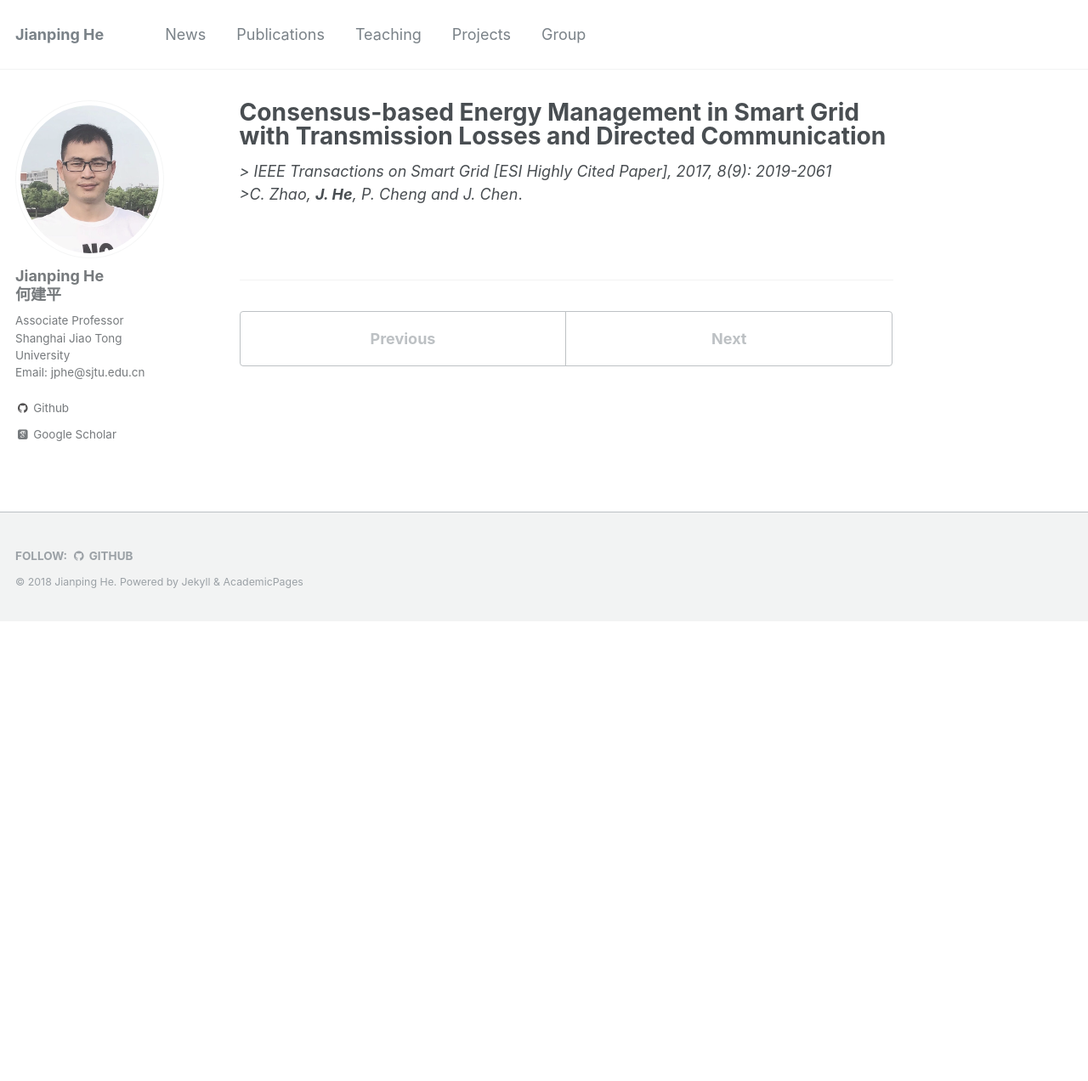
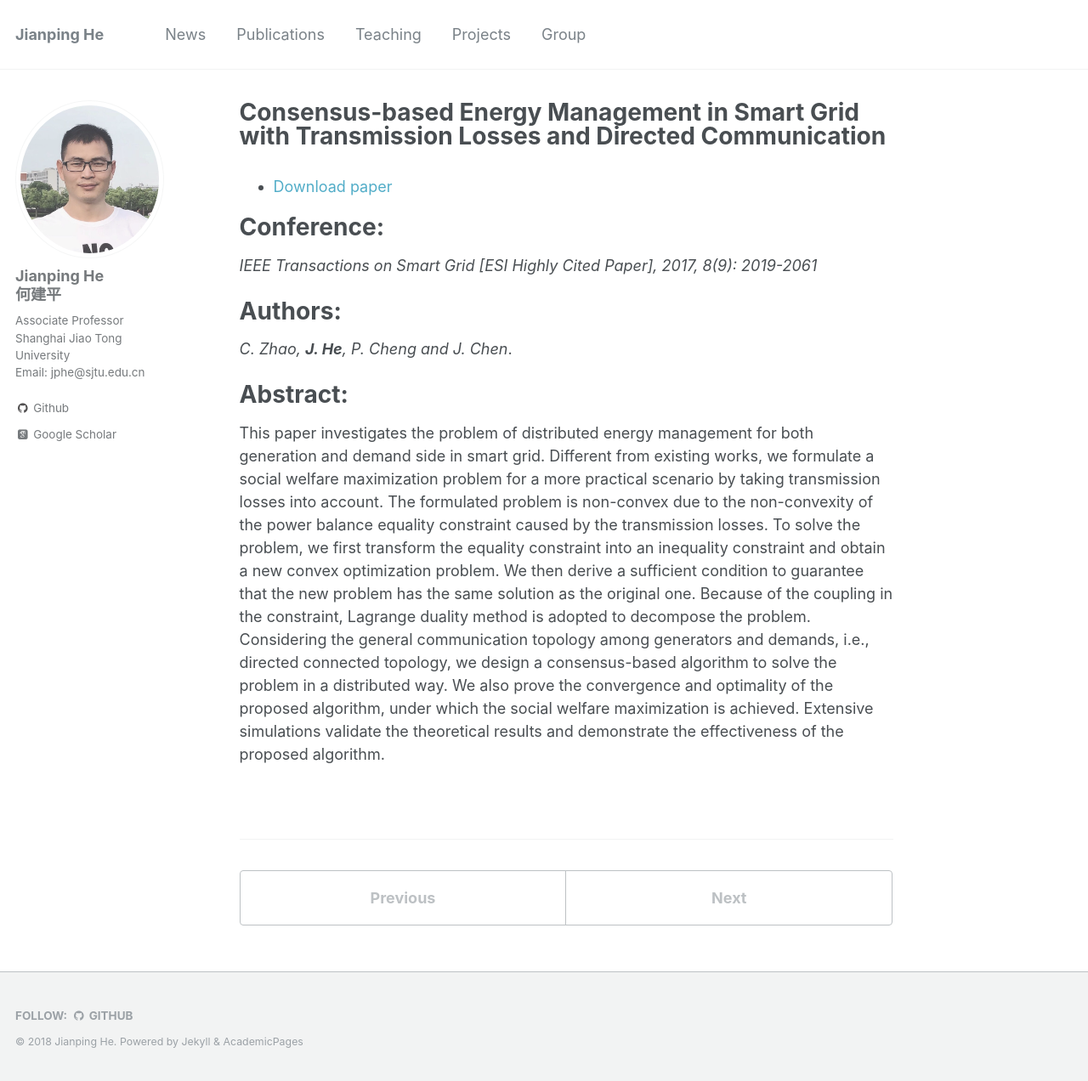
Before and after one commit to jiangshuozz/Jianping-He.github.io, a Jekyll site: the page built from _publications/2016-01-20-Consensus-Based-Energy-Management.md, in a window 1280 px wide and 1272 px high. Shown: the whole window at 85% size. Built offline with Jekyll 4.4.1, drawn with Linux system fonts in a browser that asks for light colours; some web fonts are replaced.

Commit message:
Update 2016-01-20-Consensus-Based-Energy-Management.md

```diff
--- a/_publications/2016-01-20-Consensus-Based-Energy-Management.md
+++ b/_publications/2016-01-20-Consensus-Based-Energy-Management.md
@@ -8,5 +8,16 @@ venue: '--'
 #paperurl: ''
 #citation: ''
 ---
-*> IEEE Transactions on Smart Grid [ESI Highly Cited Paper],  2017, 8(9): 2019-2061*
-*>C. Zhao, **J. He**, P. Cheng and J. Chen*.
+- [Download paper](https://ieeexplore.ieee.org/document/7387777/)
+
+Conference:
+===
+*IEEE Transactions on Smart Grid [ESI Highly Cited Paper],  2017, 8(9): 2019-2061*
+
+Authors:
+===
+*C. Zhao, **J. He**, P. Cheng and J. Chen*.
+
+Abstract:
+===
+This paper investigates the problem of distributed energy management for both generation and demand side in smart grid. Different from existing works, we formulate a social welfare maximization problem for a more practical scenario by taking transmission losses into account. The formulated problem is non-convex due to the non-convexity of the power balance equality constraint caused by the transmission losses. To solve the problem, we first transform the equality constraint into an inequality constraint and obtain a new convex optimization problem. We then derive a sufficient condition to guarantee that the new problem has the same solution as the original one. Because of the coupling in the constraint, Lagrange duality method is adopted to decompose the problem. Considering the general communication topology among generators and demands, i.e., directed connected topology, we design a consensus-based algorithm to solve the problem in a distributed way. We also prove the convergence and optimality of the proposed algorithm, under which the social welfare maximization is achieved. Extensive simulations validate the theoretical results and demonstrate the effectiveness of the proposed algorithm.
```
